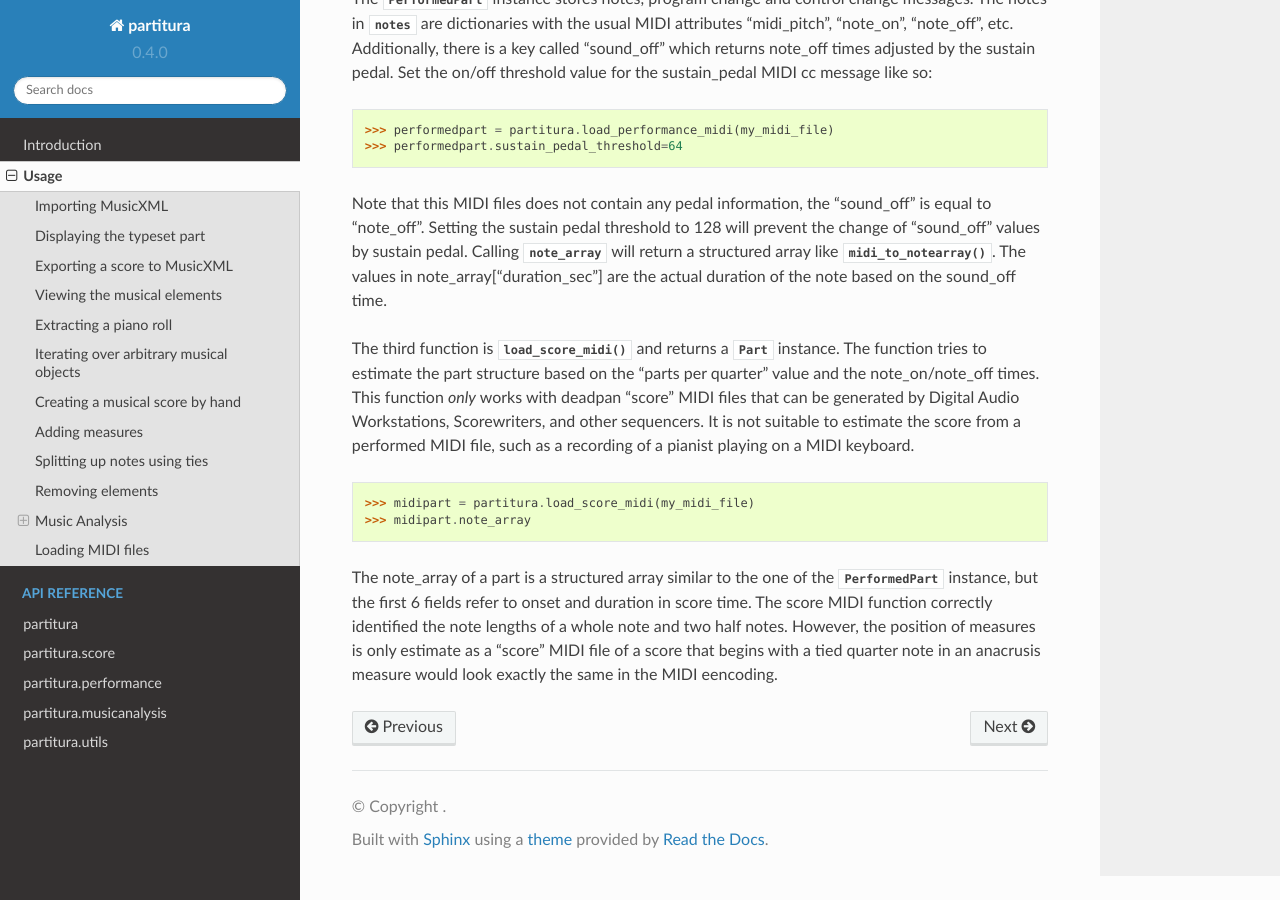
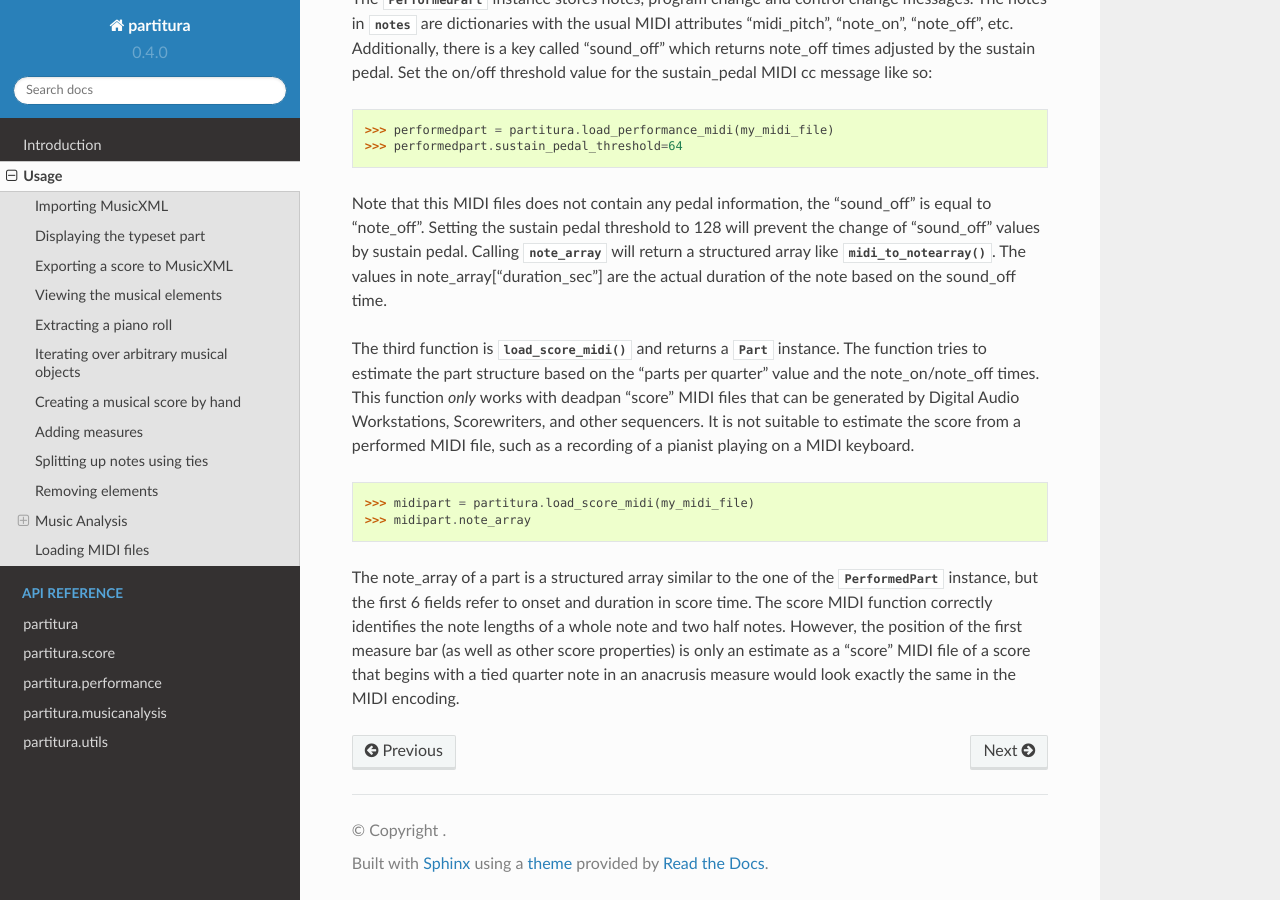
Before and after one commit to CPJKU/partitura, a Sphinx documentation site: the page built from docs/usage.rst, in a window 1280 px wide and 900 px high, scrolled down 9351 px. Built offline with Sphinx 7.4.7 and the Read the Docs theme 2.0.0, drawn with Linux system fonts in a browser that asks for light colours.

Commit message:
typos and make html

```diff
--- a/docs/usage.rst
+++ b/docs/usage.rst
@@ -507,5 +507,5 @@ It is not suitable to estimate the score from a performed MIDI file, such as a r
 >>> midipart.note_array
 
 The note_array of a part is a structured array similar to the one of the :class:`~partitura.performance.PerformedPart` instance, but the first 6 fields refer to onset and duration in score time.
-The score MIDI function correctly identified the note lengths of a whole note and two half notes.
-However, the position of measures is only estimate as a "score" MIDI file of a score that begins with a tied quarter note in an anacrusis measure would look exactly the same in the MIDI eencoding.
+The score MIDI function correctly identifies the note lengths of a whole note and two half notes.
+However, the position of the first measure bar (as well as other score properties) is only an estimate as a "score" MIDI file of a score that begins with a tied quarter note in an anacrusis measure would look exactly the same in the MIDI encoding.
```
Also changed, not shown: 1 other file.
